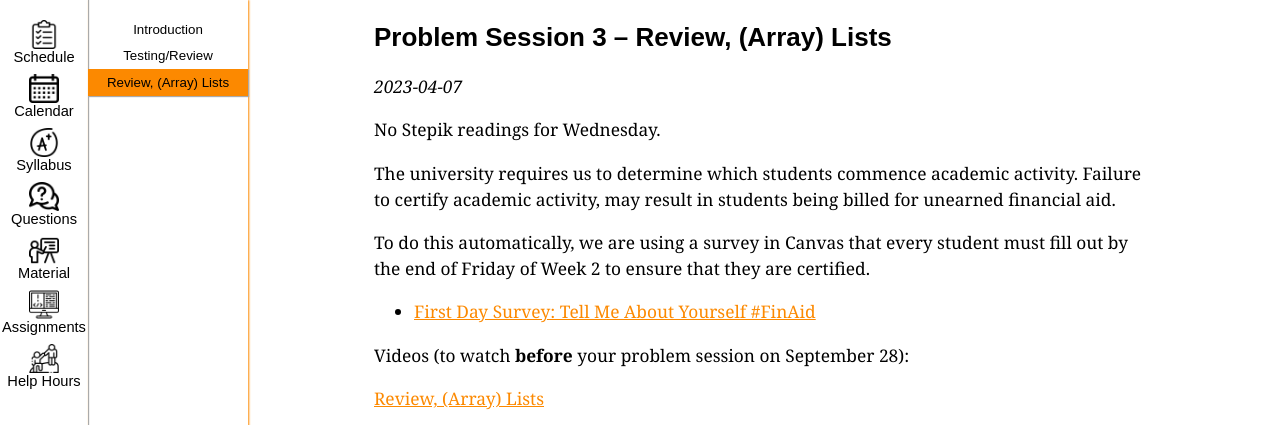
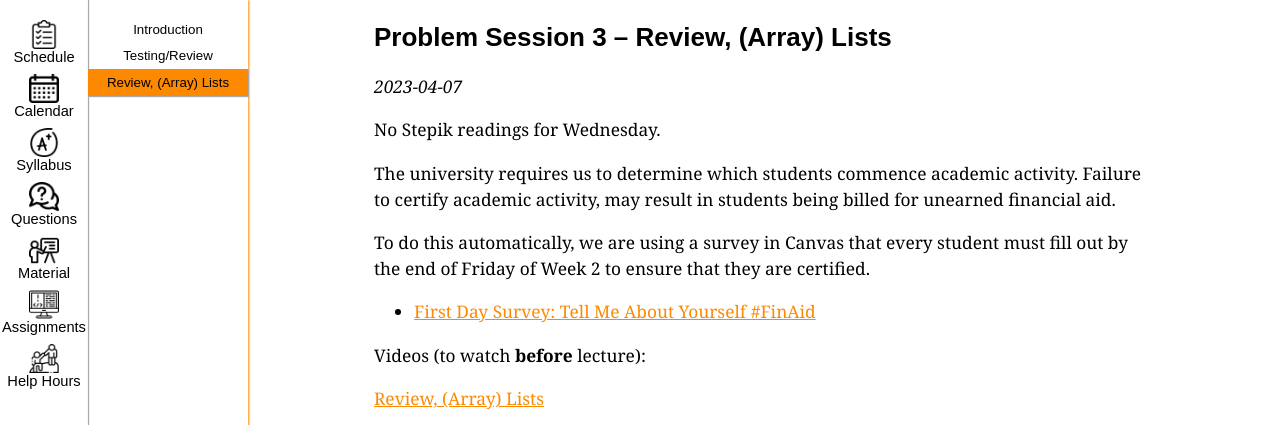
Before and after one commit to ucsd-cse12-sp23/ucsd-cse12-sp23.github.io, a Jekyll site: the page built from _lectures/lecture3.md, in a window 1280 px wide and 900 px high, cut to the strip 0-425 px from the top of the window. Built offline with Jekyll 4.4.1, drawn with Linux system fonts in a browser that asks for light colours.

Commit message:
Update lecture3.md

```diff
--- a/_lectures/lecture3.md
+++ b/_lectures/lecture3.md
@@ -19,7 +19,7 @@ The university requires us to determine which students commence academic activit
 To do this automatically, we are using a survey in Canvas that every student must fill out by the end of Friday of Week 2 to ensure that they are certified.
 - [First Day Survey: Tell Me About Yourself #FinAid](https://canvas.ucsd.edu/courses/45403/quizzes/133769){:target="_blank"}
 
-Videos (to watch **before** your problem session on September 28):
+Videos (to watch **before** lecture):
 
 {% for video in page.videos %}
 [{{ video.title }}]({{ video.url }}){:target="_blank"}
@@ -37,4 +37,4 @@ Videos (to watch **before** your problem session on September 28):
 
 ## Notes & Files from Live-Lecture
 
-[Lecture Notes](https://github.com/ucsd-cse12-sp23/ucsd-cse12-sp23.github.io/tree/main/_lectures/lecture-02){:target="_blank"}
+[Lecture Notes](https://github.com/ucsd-cse12-sp23/ucsd-cse12-sp23.github.io/tree/main/_lectures/lecture-03){:target="_blank"}
```
